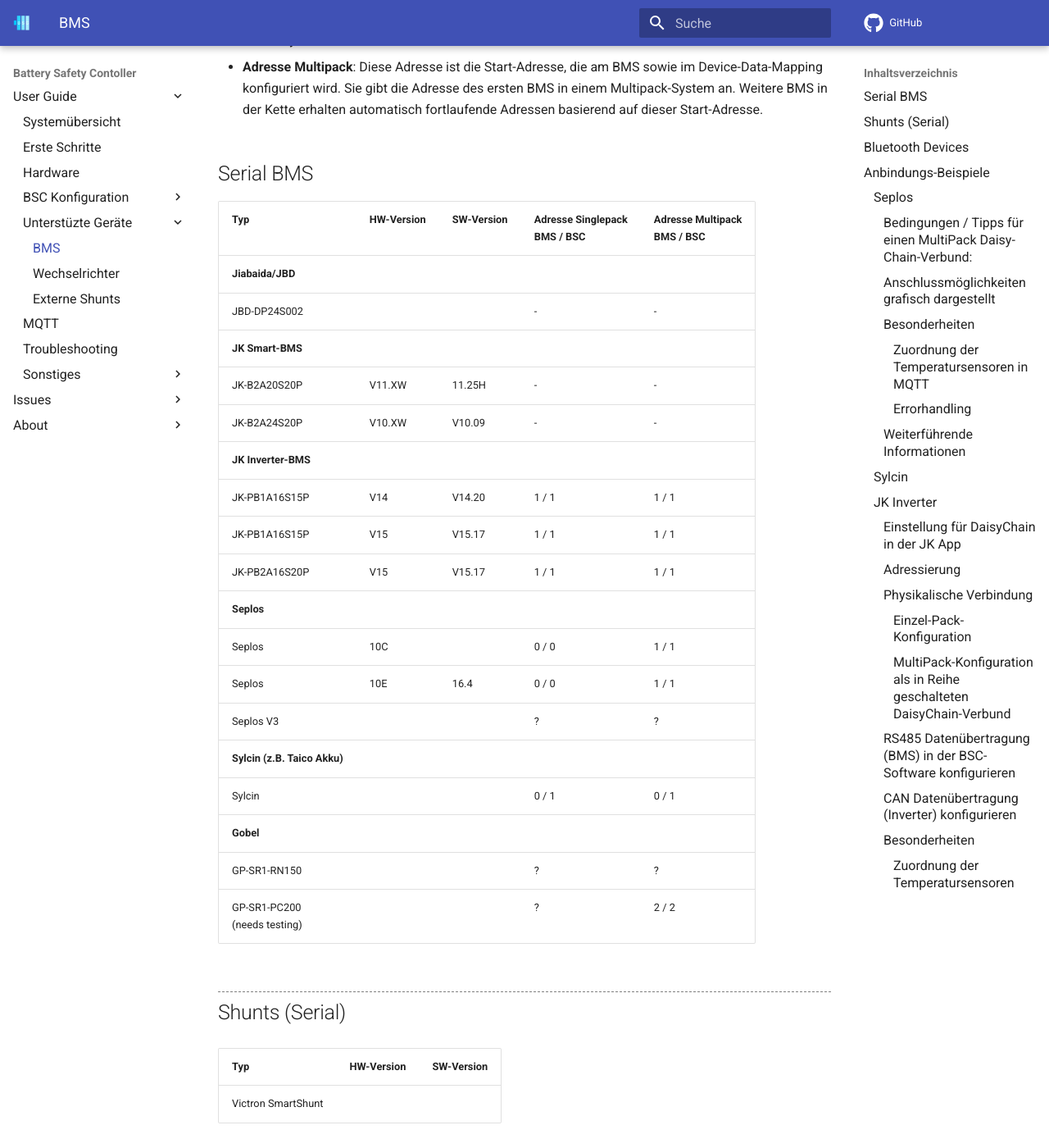
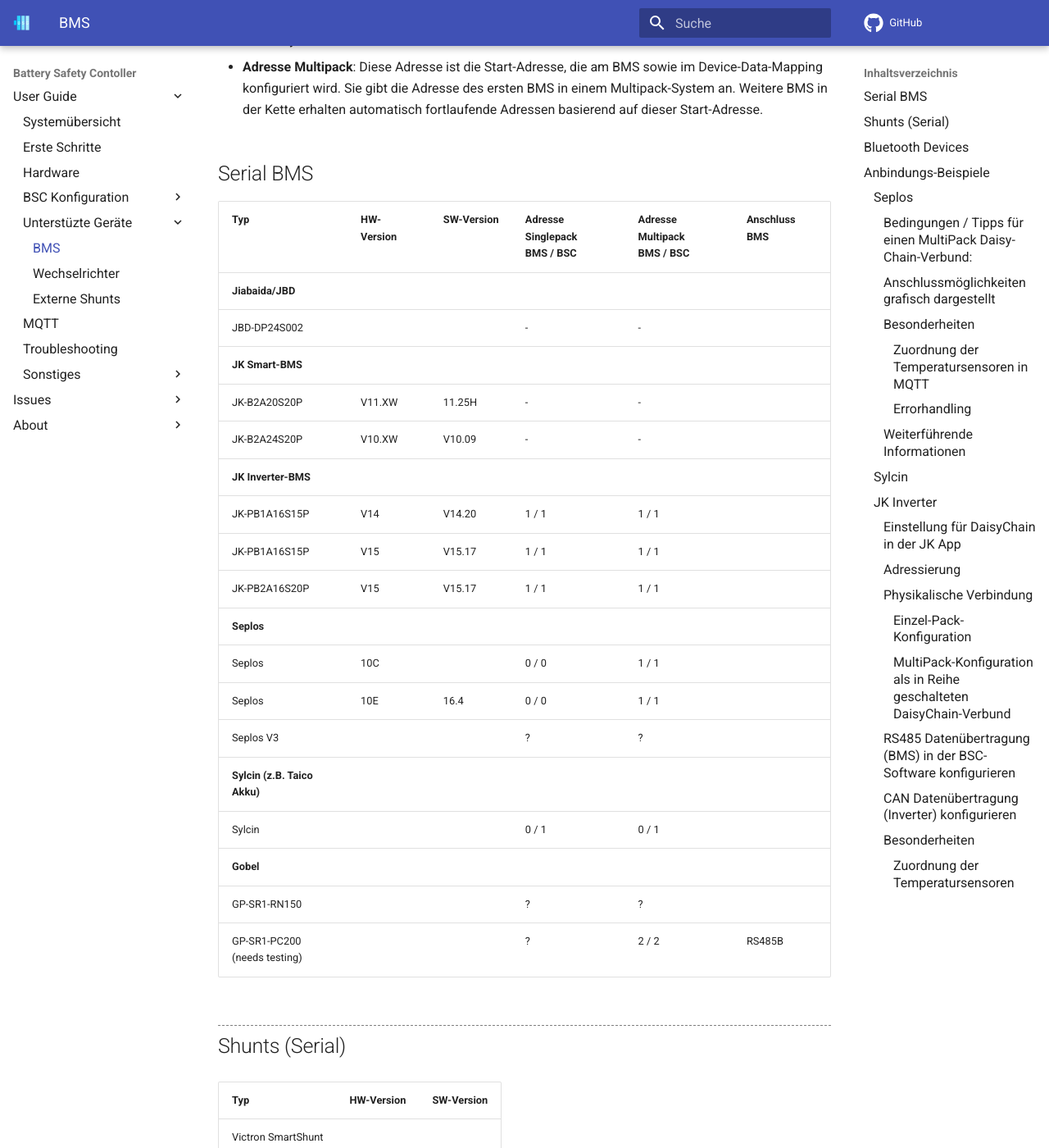
Before and after one commit to bsc-org/bsc, an MkDocs documentation site: the page built from docs/devices/bms.md, in a window 1280 px wide and 1400 px high, scrolled down 355 px. Shown: the whole window at 82% size. Built offline with MkDocs 1.6.1 and Material for MkDocs 9.7.7, drawn with Linux system fonts in a browser that asks for light colours; comment, search, counter and statistics services are not loaded.

Commit message:
PC200 updated

```diff
--- a/docs/devices/bms.md
+++ b/docs/devices/bms.md
@@ -7,8 +7,8 @@
 - **Adresse Multipack**: Diese Adresse ist die Start-Adresse, die am BMS sowie im Device-Data-Mapping konfiguriert wird. Sie gibt die Adresse des ersten BMS in einem Multipack-System an. Weitere BMS in der Kette erhalten automatisch fortlaufende Adressen basierend auf dieser Start-Adresse.
 
 ## Serial BMS
-| Typ | HW-Version | SW-Version | Adresse Singlepack<br>BMS / BSC| Adresse Multipack<br>BMS / BSC |
-| ------------ | ------------ | ------------ | ------------ | ------------ |
+| Typ | HW-Version | SW-Version | Adresse Singlepack<br>BMS / BSC| Adresse Multipack<br>BMS / BSC | Anschluss BMS |
+| ------------ | ------------ | ------------ | ------------ | ------------ | ------------ |
 | **Jiabaida/JBD** |
 | JBD-DP24S002 |  |  | - | - |
 | **JK Smart-BMS** |
@@ -26,7 +26,7 @@
 | Sylcin       |  |  | 0 / 1 | 0 / 1 |
 | **Gobel** |
 | GP-SR1-RN150 |  | | ? | ? |
-| GP-SR1-PC200<br>(needs testing) |  | |  ? | 2 / 2 |
+| GP-SR1-PC200<br>(needs testing) |  | |  ? | 2 / 2 | RS485B |
 
 ## Shunts (Serial)
 | Typ | HW-Version | SW-Version |
```
